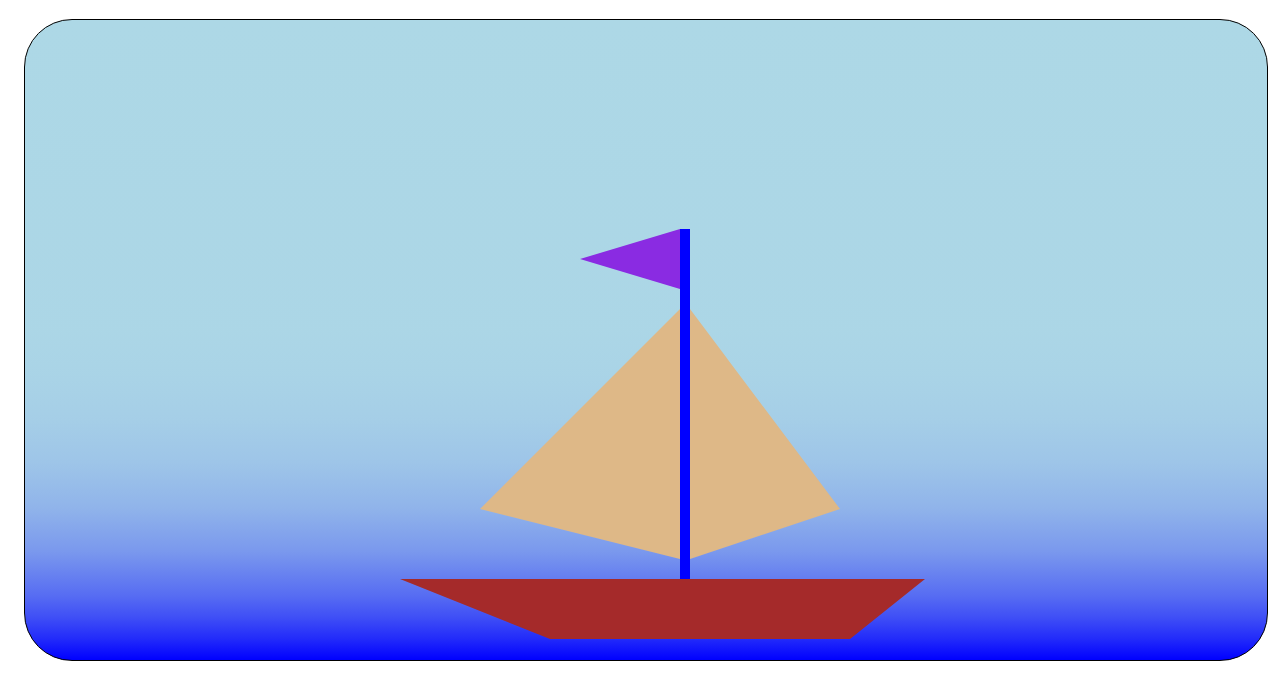
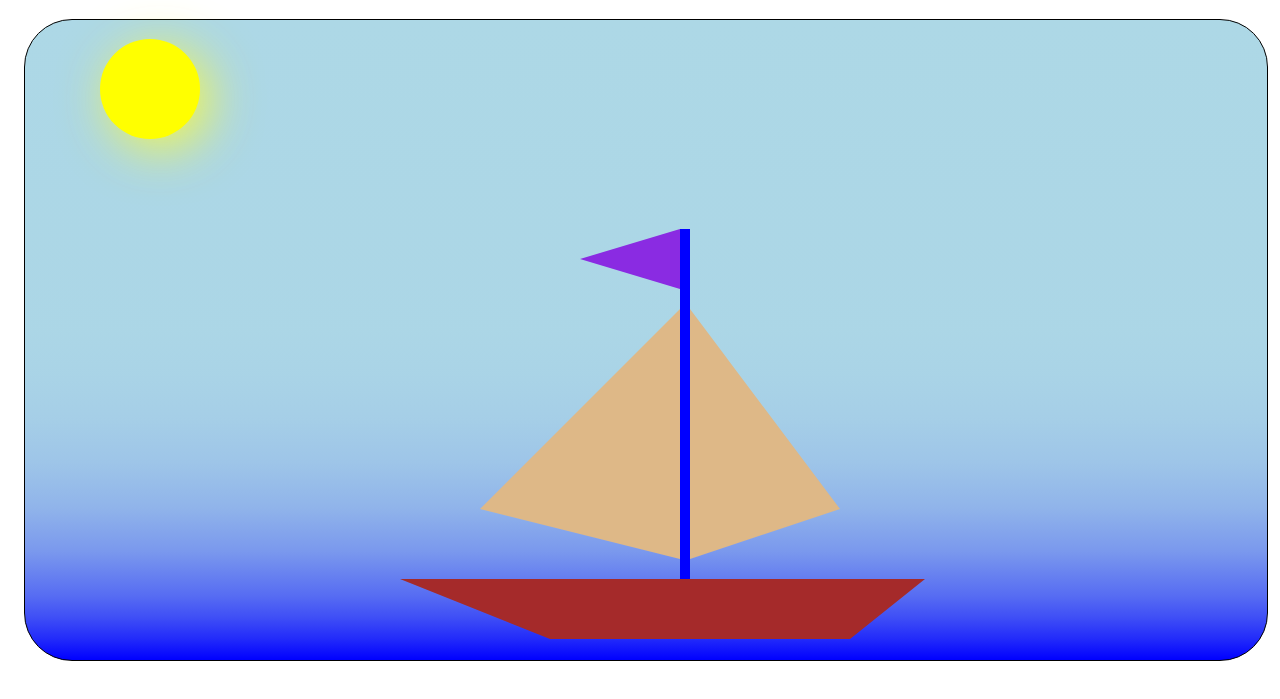
Before and after one commit to Alex-N-1985/HomeWork-12, a plain HTML site: page index.html in a window 1280 px wide. Shown: the part 61-760 px from the top of the page. Drawn offline with Linux system fonts and the light colour scheme.

Commit message:
Save results.

```diff
--- a/css/style.css
+++ b/css/style.css
@@ -66,3 +66,14 @@ h1 {
     border-top: 200px solid transparent;
     border-bottom: 50px solid transparent;
 }
+
+.sun {
+    position: absolute;
+    top: 100px;
+    left: 100px;
+    width: 100px;
+    height: 100px;
+    background-color: yellow;
+    border-radius: 50%;
+    box-shadow: 10px 10px 50px rgba(255, 252, 47, 0.84);
+}
--- a/index.html
+++ b/index.html
@@ -11,6 +11,7 @@
     <div class="canvas border">
         <div class="deck"></div>
         <div class="mast"></div>
+        <div class="sun"></div>
     </div>
 </body>
 </html>
```
